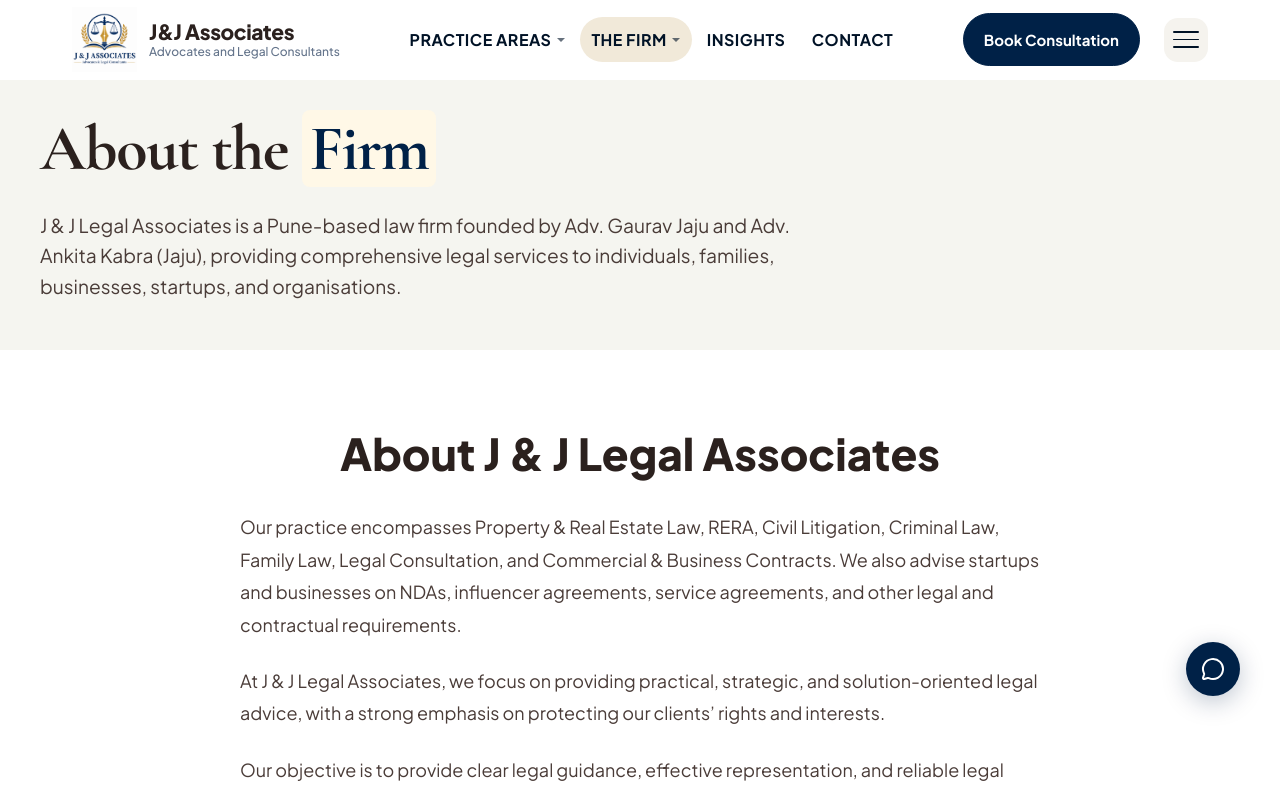
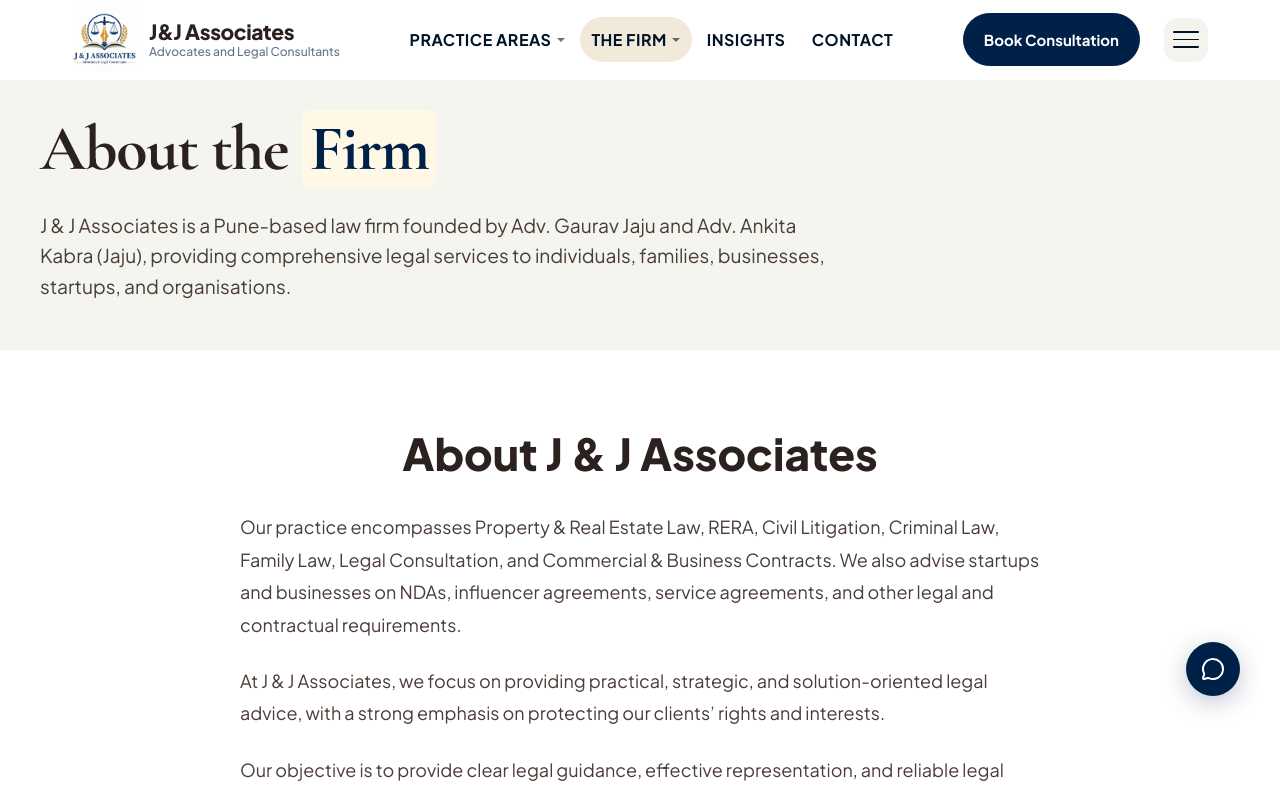
Before and after one commit to krishnaChandak044/J-J-Associates, a Next.js app: page /about in a window 1280 px wide. Shown: the top 793 px of the page. Built offline with nearby package versions, Linux system fonts and the light colour scheme.

Commit message:
Use J and J Associates name on about page

```diff
--- a/src/app/(site)/about/page.tsx
+++ b/src/app/(site)/about/page.tsx
@@ -25,7 +25,7 @@ export default function AboutPage() {
         <div className={styles.heroContent}>
           <h1 className={styles.title}>About the <span className="text-highlight">Firm</span></h1>
           <p className={styles.tagline}>
-            J &amp; J Legal Associates is a Pune-based law firm founded by Adv. Gaurav Jaju and Adv. Ankita Kabra (Jaju), providing comprehensive legal services to individuals, families, businesses, startups, and organisations.
+            J &amp; J Associates is a Pune-based law firm founded by Adv. Gaurav Jaju and Adv. Ankita Kabra (Jaju), providing comprehensive legal services to individuals, families, businesses, startups, and organisations.
           </p>
         </div>
       </section>
@@ -33,12 +33,12 @@ export default function AboutPage() {
       {/* ── About the Firm ── */}
       <section className={styles.historySection}>
         <div className={styles.historyContainer}>
-          <h2 className={styles.historyTitle}>About J &amp; J Legal Associates</h2>
+          <h2 className={styles.historyTitle}>About J &amp; J Associates</h2>
           <p className={styles.historyParagraph}>
             Our practice encompasses Property &amp; Real Estate Law, RERA, Civil Litigation, Criminal Law, Family Law, Legal Consultation, and Commercial &amp; Business Contracts. We also advise startups and businesses on NDAs, influencer agreements, service agreements, and other legal and contractual requirements.
           </p>
           <p className={styles.historyParagraph}>
-            At J &amp; J Legal Associates, we focus on providing practical, strategic, and solution-oriented legal advice, with a strong emphasis on protecting our clients’ rights and interests.
+            At J &amp; J Associates, we focus on providing practical, strategic, and solution-oriented legal advice, with a strong emphasis on protecting our clients’ rights and interests.
           </p>
           <p className={styles.historyParagraph}>
             Our objective is to provide clear legal guidance, effective representation, and reliable legal documentation, enabling our clients to make informed decisions and navigate legal challenges with confidence.
```
